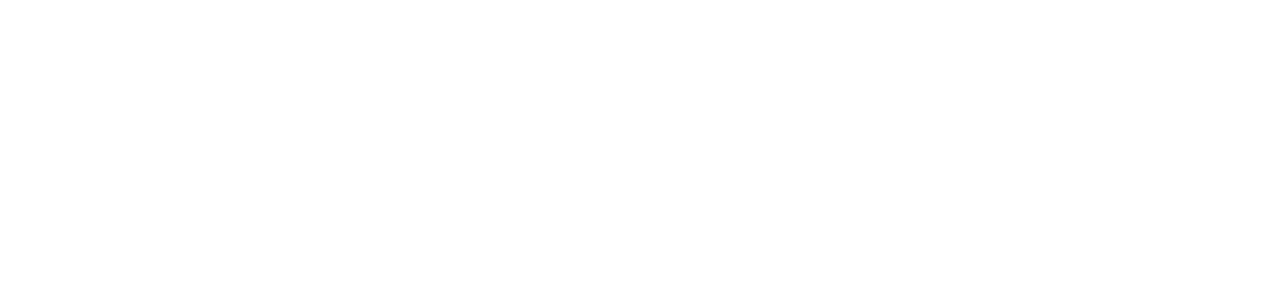
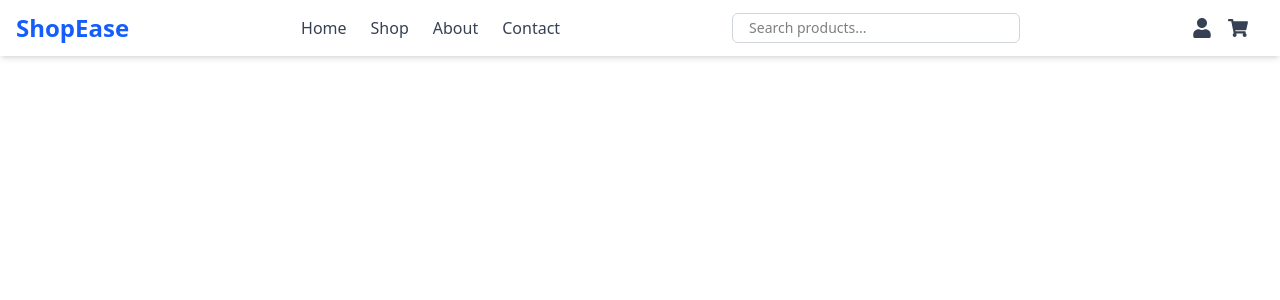
Before and after one commit to meghaniom/ecommerceApp, a React (Vite) app in the folder clients/: page /header in a window 1280 px wide. Before the commit this address had no page. Shown: the top 300 px of the page. Built offline with nearby package versions, Linux system fonts and the light colour scheme.

Commit message:
code commi

```diff
--- a/clients/package.json
+++ b/clients/package.json
@@ -10,11 +10,11 @@
     "preview": "vite preview"
   },
   "dependencies": {
-
     "@tailwindcss/vite": "^4.1.11",
     "axios": "^1.10.0",
     "react": "^19.1.0",
     "react-dom": "^19.1.0",
+    "react-icons": "^5.5.0",
     "react-router-dom": "^7.6.3",
     "tailwindcss": "^4.1.11"
   },
--- /dev/null
+++ b/clients/src/component/comman/Header.jsx
@@ -0,0 +1,41 @@
+import React from 'react';
+import { FaShoppingCart, FaUser, FaBars } from 'react-icons/fa';
+
+const Header = () => {
+  return (
+    <header className="bg-white shadow-md sticky top-0 z-50">
+      <div className="max-w-7xl mx-auto px-4 py-3 flex items-center justify-between">
+
+        <div className="text-2xl font-bold text-blue-600">ShopEase</div>
+
+
+        <nav className="hidden md:flex space-x-6 text-gray-700 font-medium">
+          <a href="/" className="hover:text-blue-600">Home</a>
+          <a href="/shop" className="hover:text-blue-600">Shop</a>
+          <a href="/about" className="hover:text-blue-600">About</a>
+          <a href="/contact" className="hover:text-blue-600">Contact</a>
+        </nav>
+
+
+        <div className="hidden lg:flex items-center border border-gray-300 rounded-md px-2 py-1 w-72">
+          <input
+            type="text"
+            placeholder="Search products..."
+            className="w-full outline-none px-2 text-sm"
+          />
+        </div>
+
+
+        <div className="flex items-center space-x-4 text-gray-700 text-xl">
+          <FaUser className="cursor-pointer hover:text-blue-600" />
+          <FaShoppingCart className="cursor-pointer hover:text-blue-600" />
+          <div className="md:hidden">
+            <FaBars className="cursor-pointer hover:text-blue-600" />
+          </div>
+        </div>
+      </div>
+    </header>
+  );
+};
+
+export default Header;
--- a/clients/src/routes/AppRoutes.jsx
+++ b/clients/src/routes/AppRoutes.jsx
@@ -2,12 +2,14 @@
 import {  BrowserRouter, Route, Routes } from 'react-router-dom'
 import Signup from '../component/auth/Signup'
 import Login from '../component/auth/Login'
+import Header from '../component/comman/Header'
 const AppRoutes = () => {
   return (
    <BrowserRouter>
    <Routes>
     <Route path='/' element = {<Signup/>} />
     <Route path='/login' element ={<Login/>} />
+    <Route path='/header' element={<Header/>} />
    </Routes>
    </BrowserRouter>
   )
```
Also changed, not shown: 1 other file (tests, documents, lock files or other folders).
